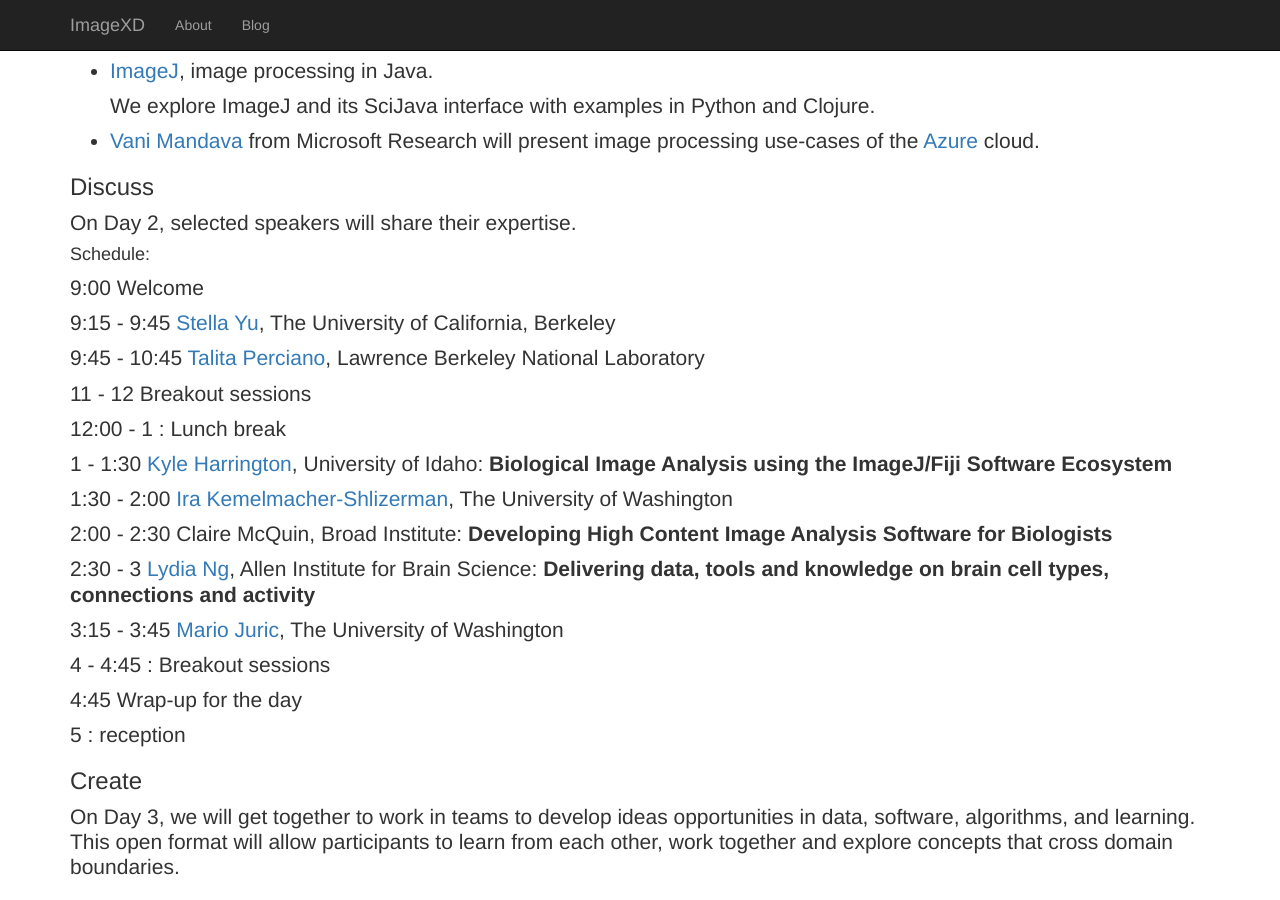
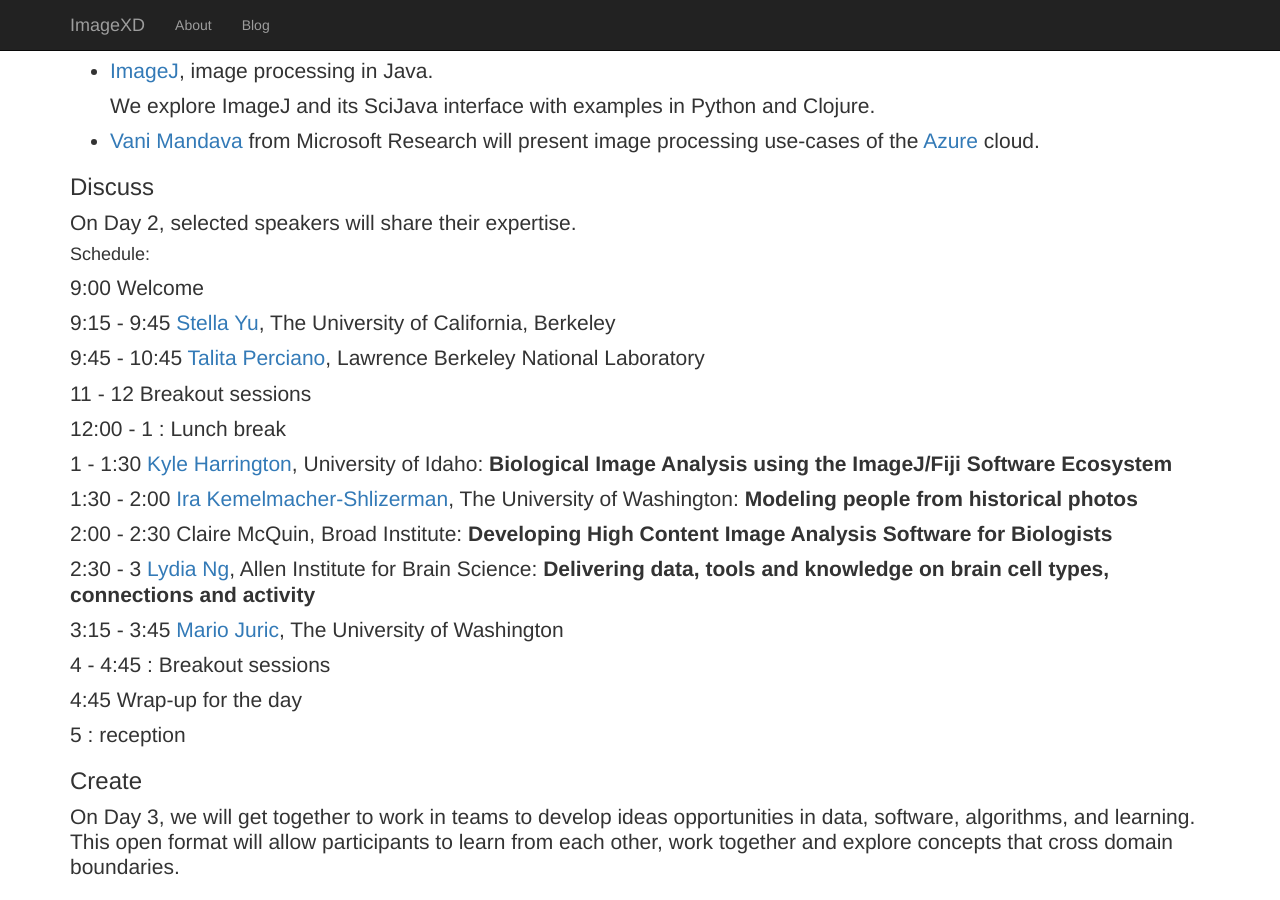
Before and after one commit to imagexd/imagexd.github.io, a Jekyll site: the page built from _posts/2017-01-09-plans-for-round-2.md, in a window 1280 px wide and 900 px high, scrolled down 595 px. Built offline with Jekyll 4.4.1, drawn with Linux system fonts in a browser that asks for light colours.

Commit message:
Add title for Ira's talk.

```diff
--- a/_posts/2017-01-09-plans-for-round-2.md
+++ b/_posts/2017-01-09-plans-for-round-2.md
@@ -56,7 +56,7 @@
 
 1 - 1:30 [Kyle Harrington](http://kyleharrington.com/), University of Idaho: **Biological Image Analysis using the ImageJ/Fiji Software Ecosystem**
 
-1:30 - 2:00 [Ira Kemelmacher-Shlizerman](http://homes.cs.washington.edu/~kemelmi/), The University of Washington
+1:30 - 2:00 [Ira Kemelmacher-Shlizerman](http://homes.cs.washington.edu/~kemelmi/), The University of Washington: **Modeling people from historical photos**
 
 2:00 - 2:30 Claire McQuin, Broad Institute: **Developing High Content Image Analysis Software for Biologists**
 
```
